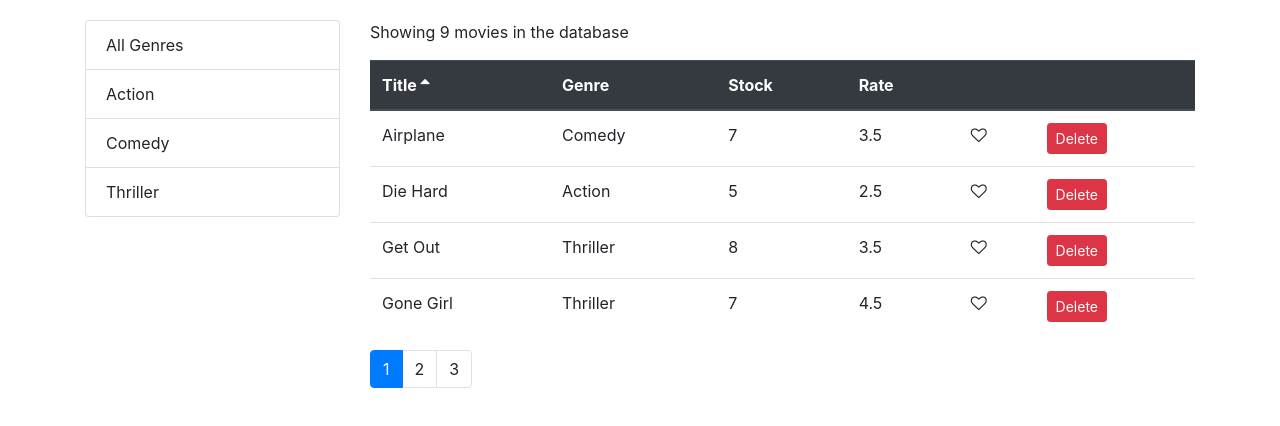
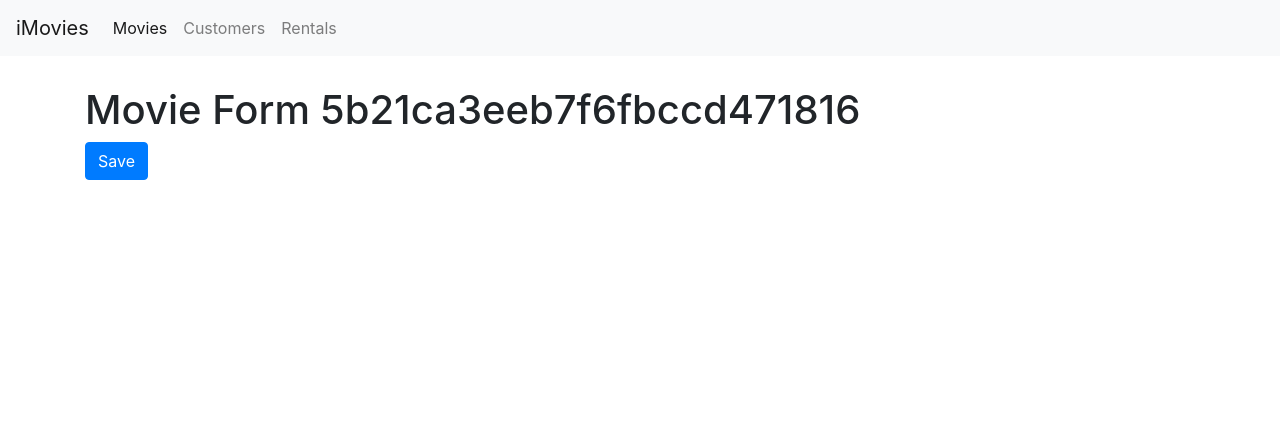
Before and after one commit to Nejo12/iMovies, a React (Create React App) app: page /movies/5b21ca3eeb7f6fbccd471816 in a window 1280 px wide. Shown: the top 426 px of the page. Built offline with nearby package versions, Linux system fonts and the light colour scheme.

Commit message:
All Routed

```diff
--- a/src/App.js
+++ b/src/App.js
@@ -1,17 +1,21 @@
 import React, { Component } from "react";
 import { Route, Redirect, Switch } from "react-router-dom";
-import "./App.css";
-import NavBar from "./components/common/navBar";
+import NavBar from "./components/navBar";
 import Movies from "./components/movies";
 import Customers from "./components/customers";
 import Rentals from "./components/rentals";
 import NotFound from "./components/notFound";
+import MovieForm from "./components/movieForm";
+import "./App.css";
 
 class App extends Component {
   render() {
     return (
+      <React.Fragment>
+        <NavBar />
         <main className="container">
           <Switch>
+            <Route path="/movies/:id" component={MovieForm} />
             <Route path="/movies" component={Movies} />
             <Route path="/customers" component={Customers} />
             <Route path="/rentals" component={Rentals} />
@@ -19,9 +23,9 @@
             <Redirect exact from="/" to="/movies" />
             <Redirect to="/not-found" />
           </Switch>
-        {/* <NavBar />
-        <Movies /> */}
+          {/* <Movies /> */}
         </main>
+      </React.Fragment>
     );
   }
 }
--- a/src/components/common/navBar.jsx
+++ /dev/null
@@ -1,14 +0,0 @@
-import React from "react";
-import { Link } from "react-router-dom";
-
-const NavBar = () => {
-  return (
-    <div className="navbar navbar-light bg-light" style={{ marginBottom: 30 }}>
-      <Link to="" className="navbar-brand mb-0 h1">
-        iMovies
-      </Link>
-    </div>
-  );
-};
-
-export default NavBar;
--- a/src/components/movieForm.jsx
+++ b/src/components/movieForm.jsx
@@ -1,7 +1,17 @@
 import React from "react";
 
-const MovieForm = () => {
-  return <h1>Movie Form Page</h1>;
+const MovieForm = ({ match, history }) => {
+  return (
+    <div>
+      <h1>Movie Form {match.params.id}</h1>
+      <button
+        className="btn btn-primary"
+        onClick={() => history.push("/movies")}
+      >
+        Save
+      </button>
+    </div>
+  );
 };
 
 export default MovieForm;
--- a/src/components/moviesTable.jsx
+++ b/src/components/moviesTable.jsx
@@ -1,10 +1,15 @@
 import React, { Component } from "react";
+import { Link } from "react-router-dom";
 import Like from "./common/like";
 import Table from "./common/table";
 
 class MoviesTable extends Component {
   columns = [
-    { path: "title", label: "Title " },
+    {
+      path: "title",
+      label: "Title",
+      content: movie => <Link to={`/movies/${movie._id}`}>{movie.title}</Link>
+    },
     { path: "genre.name", label: "Genre " },
     { path: "numberInStock", label: "Stock " },
     { path: "dailyRentalRate", label: "Rate " },
--- /dev/null
+++ b/src/components/navBar.jsx
@@ -0,0 +1,79 @@
+import React from "react";
+import { Link, NavLink } from "react-router-dom";
+
+const NavBar = () => {
+  return (
+    <nav className="navbar navbar-expand-lg navbar-light bg-light">
+      <Link className="navbar-brand" to="/movies">
+        iMovies
+      </Link>
+      <button
+        className="navbar-toggler"
+        type="button"
+        data-toggle="collapse"
+        data-target="#navbarNavAltMarkup"
+        aria-controls="navbarNavAltMarkup"
+        aria-expanded="false"
+        aria-label="Toggle navigation"
+      >
+        <span className="navbar-toggler-icon" />
+      </button>
+      <div className="collapse navbar-collapse" id="navbarNavAltMarkup">
+        <div className="navbar-nav">
+          <NavLink className="nav-item nav-link" to="/movies">
+            Movies <span className="sr-only">(current)</span>
+          </NavLink>
+          <NavLink className="nav-item nav-link" to="/customers">
+            Customers
+          </NavLink>
+          <NavLink className="nav-item nav-link" to="/rentals">
+            Rentals
+          </NavLink>
+        </div>
+      </div>
+    </nav>
+
+    // <nav className="navbar navbar-expand-lg navbar-light bg-light">
+    //   <Link className="navbar-brand" to="/movies">
+    //     Navbar
+    //   </Link>
+    //   <button
+    //     className="navbar-toggler"
+    //     type="button"
+    //     data-toggle="collapse"
+    //     data-target="#navbarNavAltMarkup"
+    //     aria-controls="navbarNavAltMarkup"
+    //     aria-expanded="false"
+    //     aria-label="Toggle navigation"
+    //   >
+    //     <span className="navbar-toggler-icon" />
+    //   </button>
+    //   <div className="collapse navbar-collapse" id="navbarNavAltMarkup">
+    //     <ul className="navbar-nav">
+    //       <li className="nav-item">
+    //         <NavLink className="nav-link" to="/movies">
+    //           Movies <span className="sr-only">(current)</span>
+    //         </NavLink>
+    //       </li>
+    //       <li className="nav-item">
+    //         <NavLink className="nav-link" to="/customers">
+    //           Customers
+    //         </NavLink>
+    //       </li>
+    //       <li className="nav-item">
+    //         <NavLink className="nav-link" to="/rentals">
+    //           Rentals
+    //         </NavLink>
+    //       </li>
+    //     </ul>
+    //   </div>
+    // </nav>
+    // <div className="navbar navbar-light bg-light" style={{ marginBottom: 30 }}>
+    //   <Link to="" className="navbar-brand mb-0 h1">
+    //     iMovies
+    //   </Link>
+    // </div>
+  );
+};
+
+export default NavBar;
--- a/src/index.css
+++ b/src/index.css
@@ -1,11 +1,14 @@
 body {
   margin: 0;
-  padding: 20px 0 0 0;
+  padding: 0 0 0 0;
   font-family: -apple-system, BlinkMacSystemFont, "Segoe UI", "Roboto", "Oxygen",
     "Ubuntu", "Cantarell", "Fira Sans", "Droid Sans", "Helvetica Neue",
     sans-serif;
 }
 
+.navbar {
+  margin-bottom: 30px;
+}
 .clickable {
   cursor: pointer;
 }
```
Lines whose indentation alone changed are shown as unchanged.
